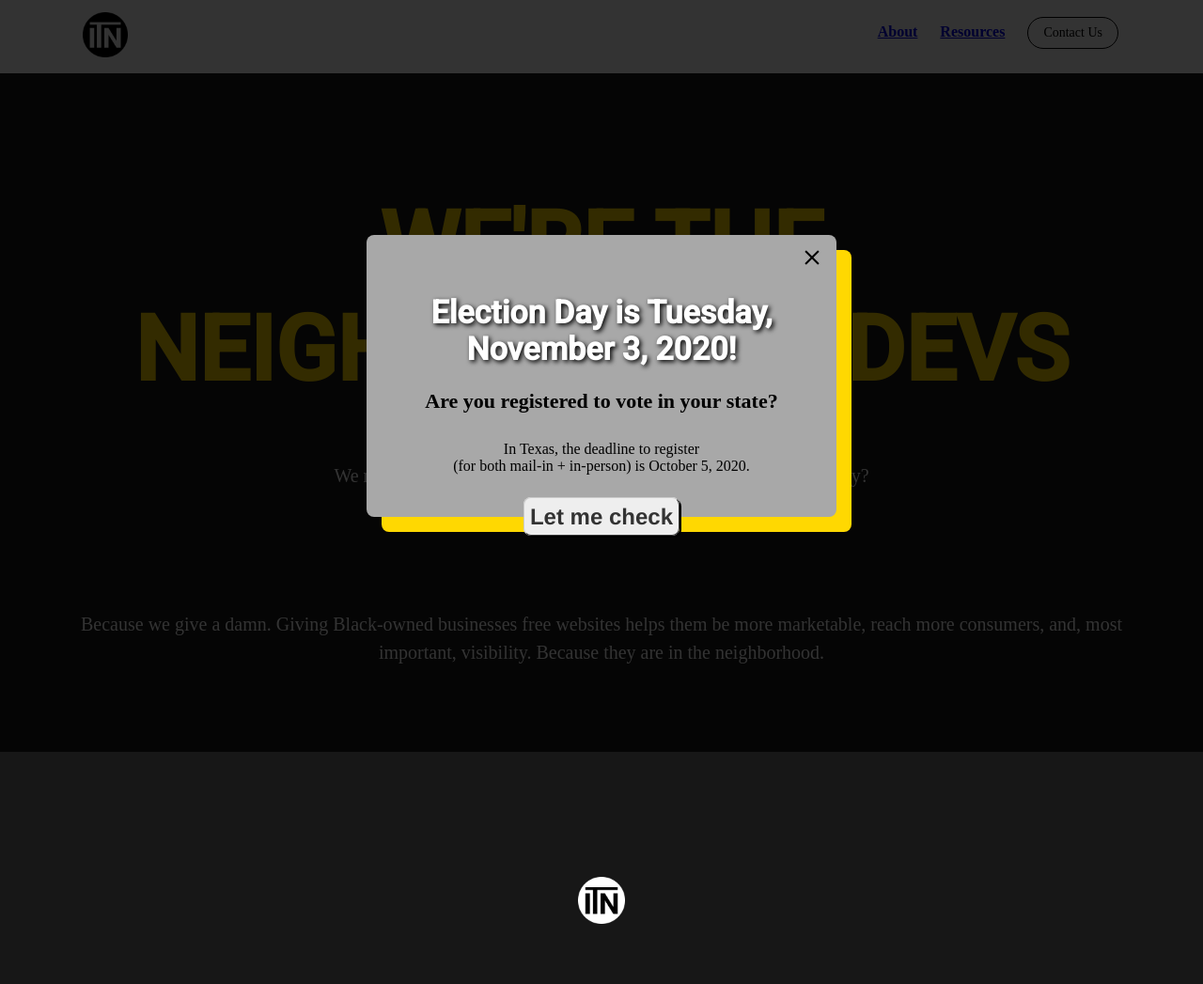
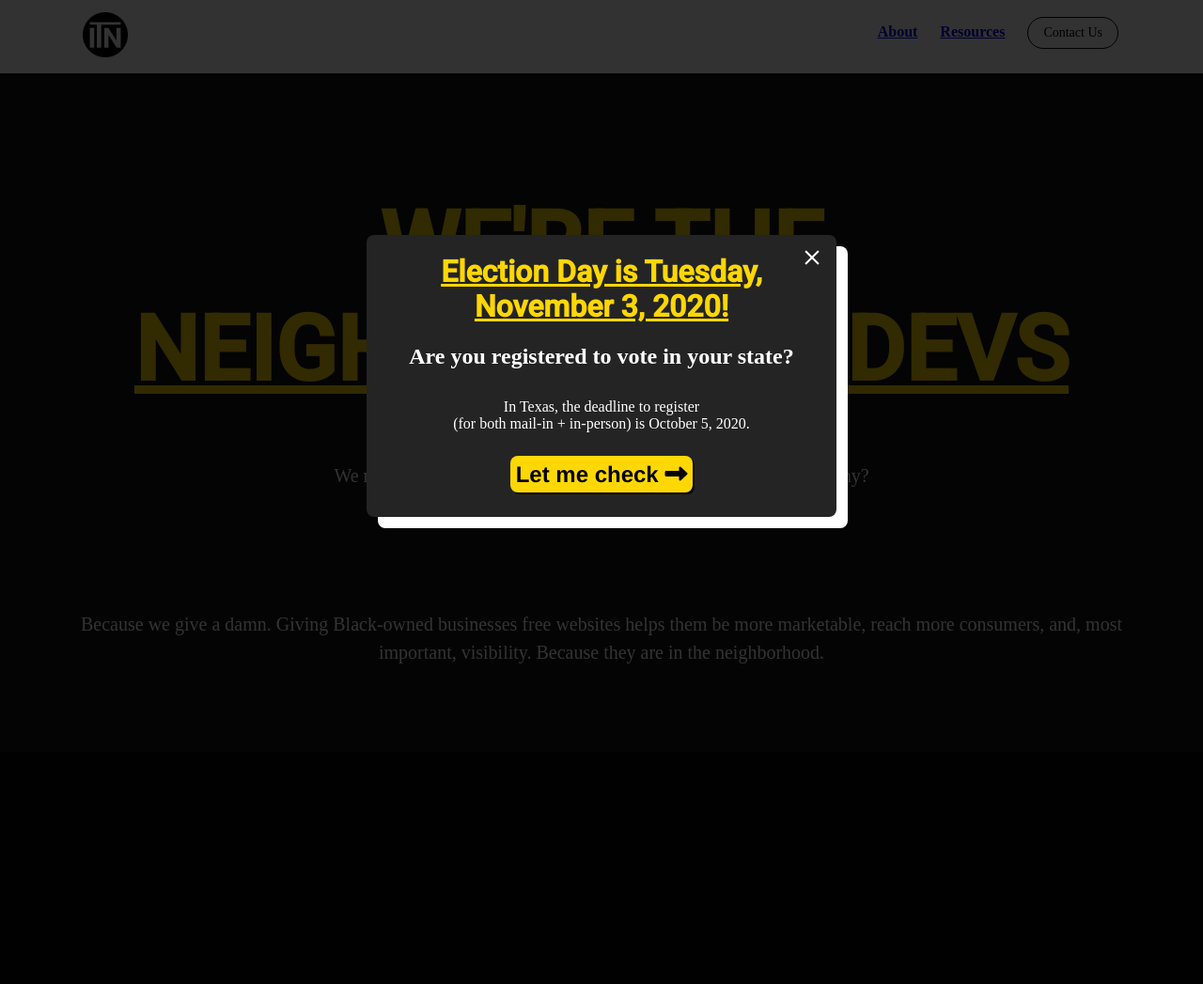
Before and after one commit to hnkingsolver/InTheNeighborhood, a Django app: page / in a window 1280 px wide. Shown: the whole page at 94% size. After the commit the page ends 706 px from the top, so only its background shows below. Run offline with Django 3.2, Linux system fonts and the light colour scheme; some libraries are stand-ins or nearby versions.

Commit message:
modal updates

```diff
--- a/inTheNeighborhood/itn/static/css/style.css
+++ b/inTheNeighborhood/itn/static/css/style.css
@@ -1,5 +1,4 @@
-
-*{
+* {
   margin: 0;
   padding: 0;
 }
@@ -8,7 +7,7 @@ body {
   background-color: #171717;
 }
 
-nav{
+nav {
   display: flex;
   align-items: center;
   justify-content: space-between;
@@ -18,71 +17,62 @@ nav{
   text-decoration: none;
 }
 
-nav ul li{
+nav ul li {
   margin: 10px;
   list-style-type: none;
   display: inline-flex;
   align-items: flex-end;
 }
 
-.nav_logo{
+.nav_logo {
   width: 6%;
   min-width: 3rem;
-    padding: .5rem;
+  padding: 0.5rem;
 }
 
-h1{
-    font-family: 'roboto';
-
+h1 {
+  font-family: "roboto";
+  text-decoration: underline;
 }
 
-footer{
+footer {
   display: flex;
   justify-content: center;
   margin: 10rem 0 4rem 0;
 }
 
-
-.bg-modal{
-    width: 100%;
-    height: 100%;
-    background-color: rgba(0, 0, 0, 0.8);
-    position: absolute;
-    top: 0;
+.bg-modal {
+  background: rgba(0, 0, 0, 0.803);
   display: flex;
   justify-content: center;
   align-items: center;
+  left: 0;
+  position: fixed;
+  right: 0;
+  top: 0;
+  bottom: 0;
+  width: auto !important;
+  z-index: 40;
 }
 
-.modal-content{
+.modal-content {
   width: 500px;
   height: 300px;
-    background-color: rgba(168, 168, 168);
+  background-color: #242424;
   border-radius: 8px;
   text-align: center;
   padding: 20px;
   position: relative;
-    box-shadow: 16px 16px #FFD801;
+  box-shadow: 12px 12px rgb(255, 255, 255);
 }
 
-.modal-inner{
+.modal-inner {
   height: 260px;
-    padding: 20px;
-
+  margin-top: -20px;
 }
 
-.modal-inner h1{
-    font-size: 34px;
-    text-shadow: 2px 2px 5px #000000;
-    color: rgb(255, 255, 255);
-}
-
-.modal-inner h2{
-    font-size: 22px;
-    margin: 20px 0px;
-}
-
-.close{
+.close {
+    color: white;
   position: absolute;
   top: 0;
   right: 14px;
@@ -90,22 +80,25 @@ footer{
   transform: rotate(45deg);
   cursor: pointer;
 }
+.close:hover {
+    color: rgb(215, 0, 0);
+}
 
-.modal-inner p{
+.modal-inner p {
   margin: 30px 0px;
 }
 
-.vote-link{
+.vote-link {
   font: bold 24px Helvetica;
   text-decoration: none;
-    background-color: #EEEEEE;
-    color: #333333;
+  background-color: rgb(255, 216, 1);
+  color: #000000;
   padding: 6px 6px;
-    border-top: 1px solid #CCCCCC;
-    border-right: 1px solid #333333;
-    border-bottom: 1px solid #333333;
-    border-left: 1px solid #CCCCCC;
   box-shadow: 2px 2px black;
   border-radius: 8px;
   margin: 20px auto;
 }
+
+.vote-link:hover {
+  background-color: white;
+}
--- a/inTheNeighborhood/itn/templates/index.html
+++ b/inTheNeighborhood/itn/templates/index.html
@@ -67,15 +67,16 @@
     <div class="modal-content">
         <div class="close">+</div>
         <div class="modal-inner">
-            <h1>Election Day is Tuesday, November 3, 2020!</h1>
-            <h2>Are you registered to vote in your state?</h2>
-            <p>In Texas, the deadline to register <br>(for both mail-in + in-person) is October 5, 2020.</p>
-            <p><a class="vote-link" target="_blank" href="https://www.nass.org/can-I-vote/voter-registration-status">Let
-                    me check</a></p>
+            <h1 class="yellow">Election Day is Tuesday, November 3, 2020!</h1>
+            <h2 class="white">Are you registered to vote in your state?</h2>
+            <p class="white">In Texas, the deadline to register <br>(for both mail-in + in-person) is October 5, 2020.</p>
+            <p class="yellow"><a class="vote-link" target="_blank" href="https://www.nass.org/can-I-vote/voter-registration-status">Let
+                    me check <i class="fa fa-long-arrow-right black" aria-hidden="true"></i></a></p>
         </div>
     </div>
 </div>
 
+<script src="https://use.fontawesome.com/fc14894b17.js"></script>
 <script src="{% static 'js/index.js' %}"></script>
 
 </html>
```
Lines whose indentation alone changed are shown as unchanged.
